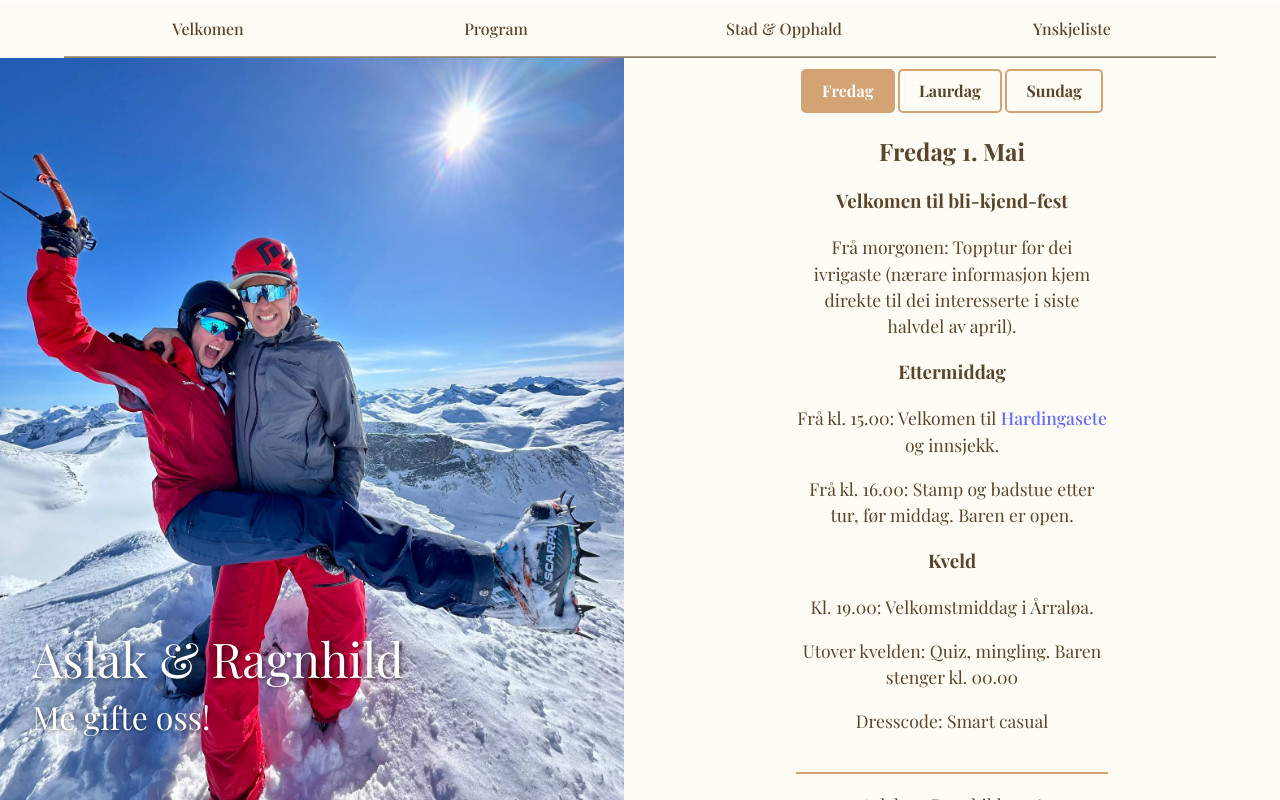
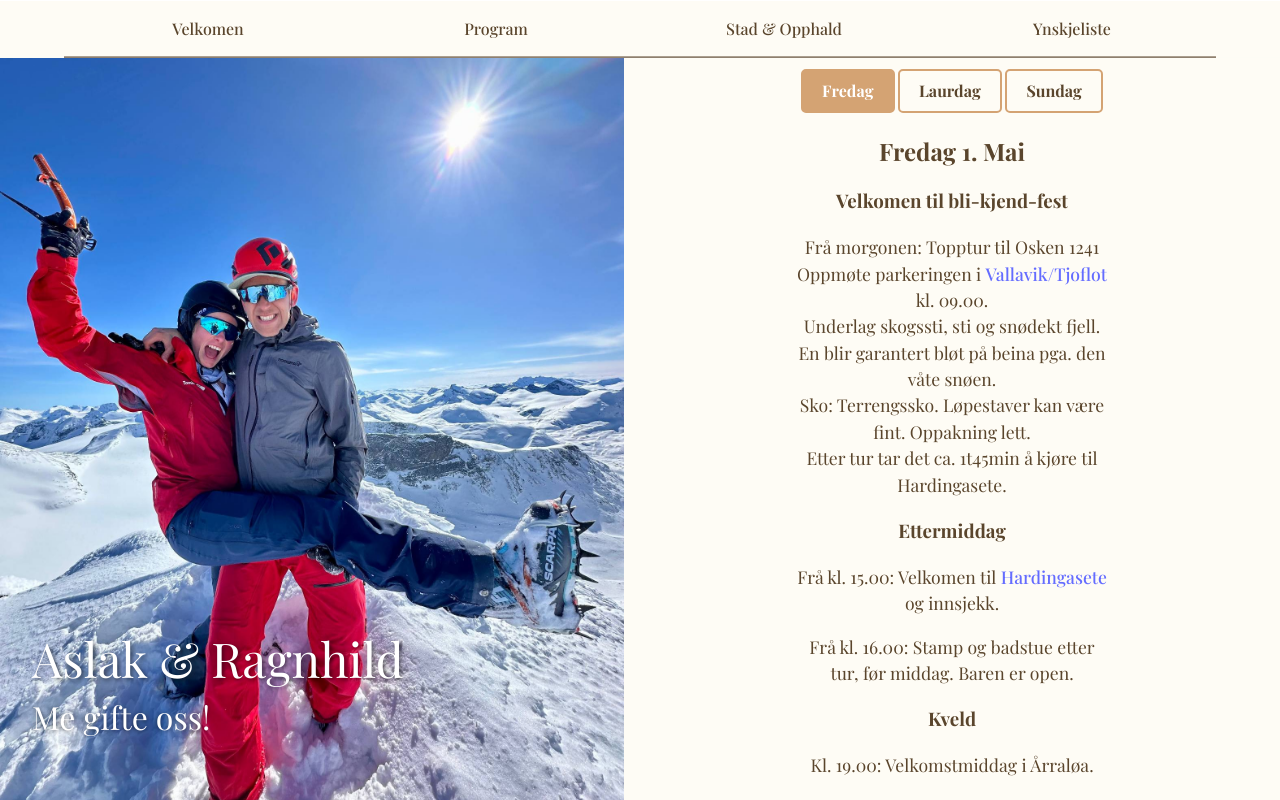
Before and after one commit to beekoo/arbryllup, a React (Vite) app: page /program in a window 1280 px wide. Built offline with nearby package versions, Linux system fonts and the light colour scheme.

Commit message:
Update: Schedule information, topptur

```diff
--- a/src/pages/SchedulePage.jsx
+++ b/src/pages/SchedulePage.jsx
@@ -13,7 +13,11 @@ function SchedulePage({ isLargeScreen }) {
       <>
         <h2>Fredag 1. Mai</h2>
         <h3>Velkomen til bli-kjend-fest</h3>
-        <p>Frå morgonen: Topptur for dei ivrigaste (nærare informasjon kjem direkte til dei interesserte i siste halvdel av april).</p>
+        <p>Frå morgonen: Topptur til Osken 1241 <br />
+          Oppmøte parkeringen i <a href="https://maps.app.goo.gl/UY4zDWPG18xpXnh38">Vallavik/Tjoflot</a>  kl. 09.00. <br />
+          Underlag skogssti, sti og snødekt fjell. En blir garantert bløt på beina pga. den våte snøen. <br />
+          Sko: Terrengssko. Løpestaver kan være fint. Oppakning lett. <br />
+          Etter tur tar det ca. 1t45min å kjøre til Hardingasete.</p>
         <h3>Ettermiddag</h3>
         <p>Frå kl. 15.00: Velkomen til <a href="https://maps.app.goo.gl/7LNqqnpECT51Sc8HA ">Hardingasete</a> og innsjekk. </p>
         <p>Frå kl. 16.00: Stamp og badstue etter tur, før middag. Baren er open.</p>
```
Also changed, not shown: 2 other files (tests, documents, lock files or other folders).
